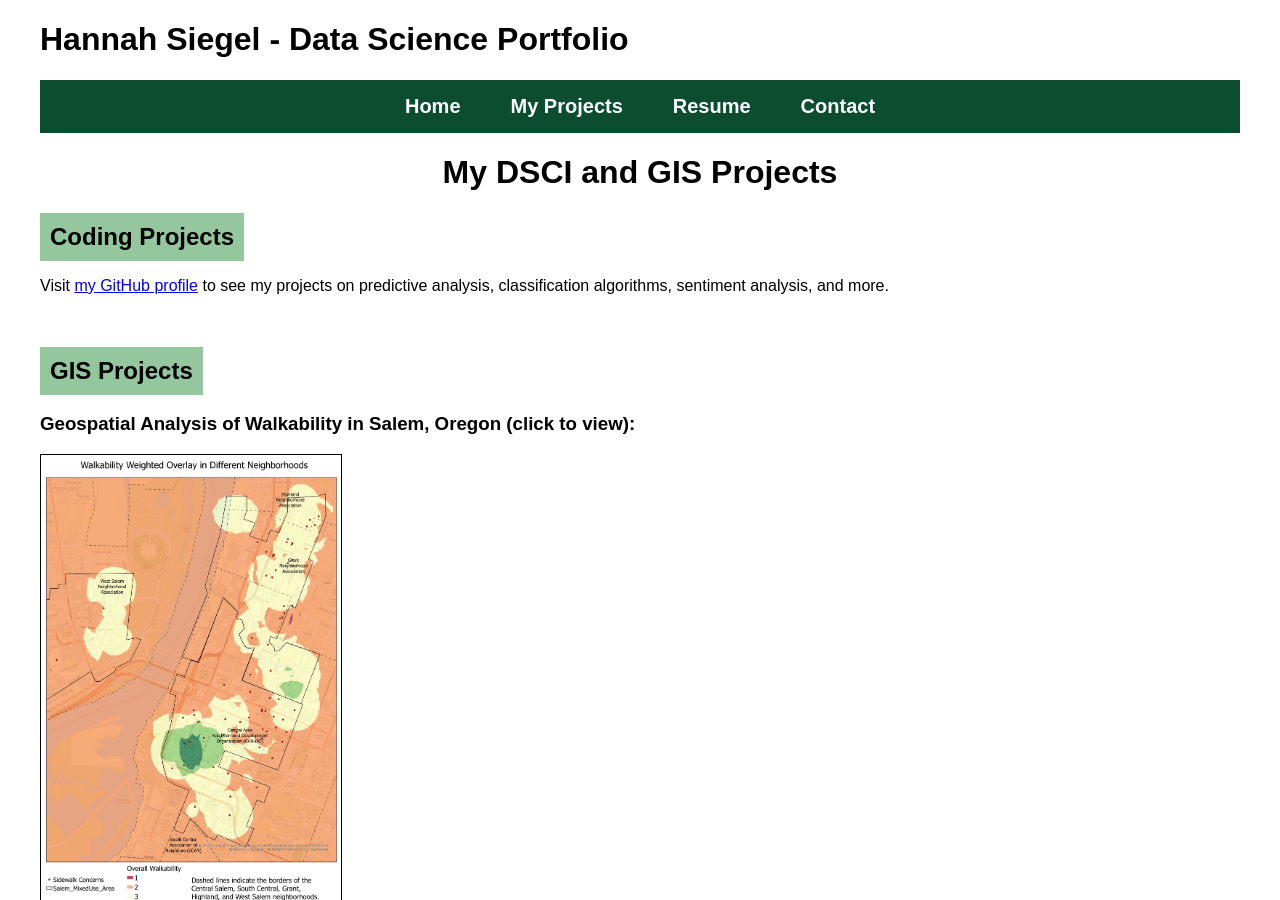
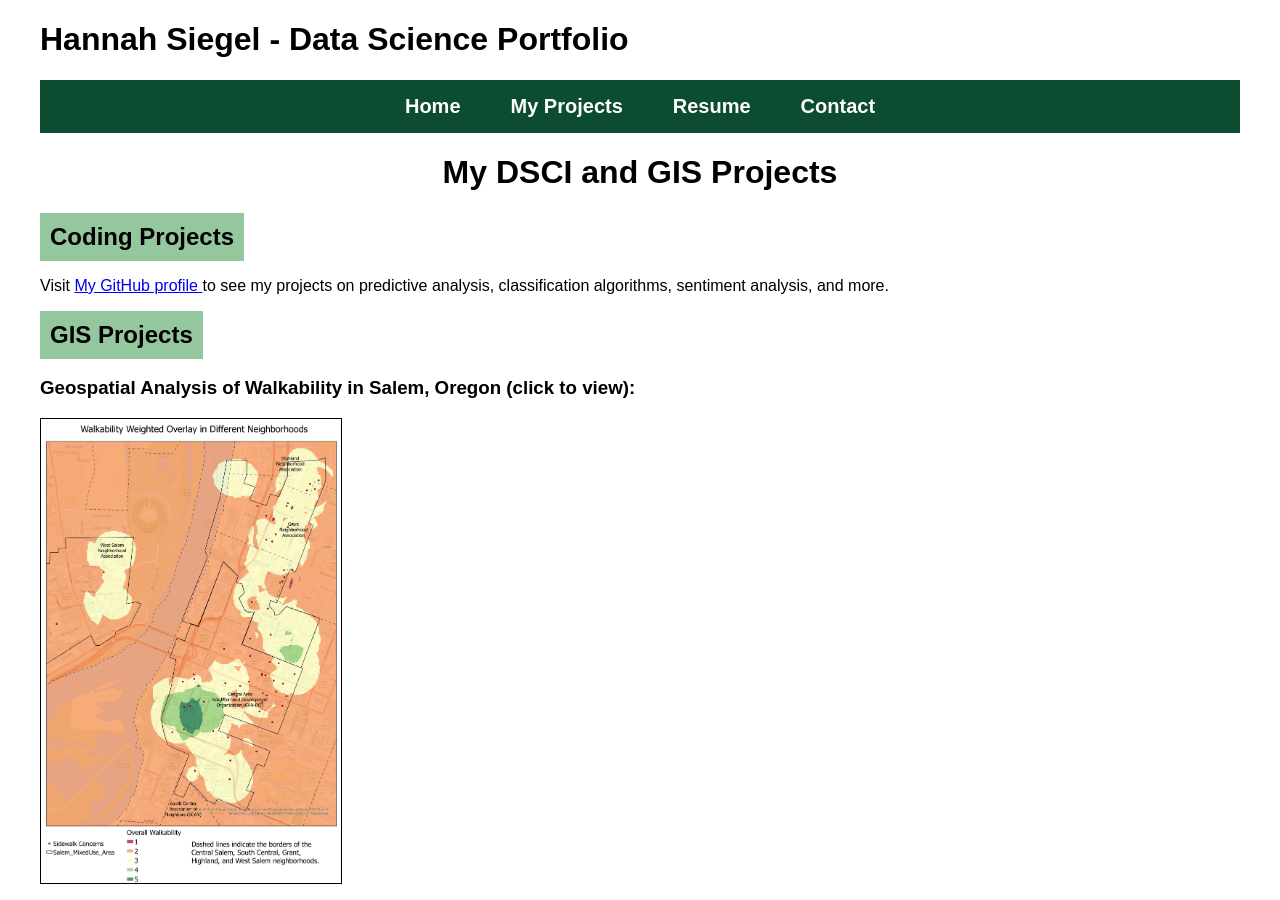
Before and after one commit to siegelhannah/portfolio, a Jekyll site: the page built from Projects.md, in a window 1280 px wide and 900 px high. Built offline with Jekyll 4.4.1, drawn with Linux system fonts in a browser that asks for light colours.

Commit message:
Update Projects.md

```diff
--- a/Projects.md
+++ b/Projects.md
@@ -10,8 +10,15 @@
   Coding Projects
 </h2>
 
-Visit [my GitHub profile](https://github.com/siegelhannah) to see my projects on predictive analysis, classification algorithms, sentiment analysis, and more.
-<br><br><br>
+<p>
+  Visit
+  <span class="github-link">
+    <a href="https://github.com/siegelhannah" target="_blank">
+      My GitHub profile
+    </a>
+  </span>
+  to see my projects on predictive analysis, classification algorithms, sentiment analysis, and more.
+</p>
 
 <h2 style="background-color: #94C79D; padding: 10px; text-align: left; margin: 0; display: inline-block;">
   GIS Projects
```
